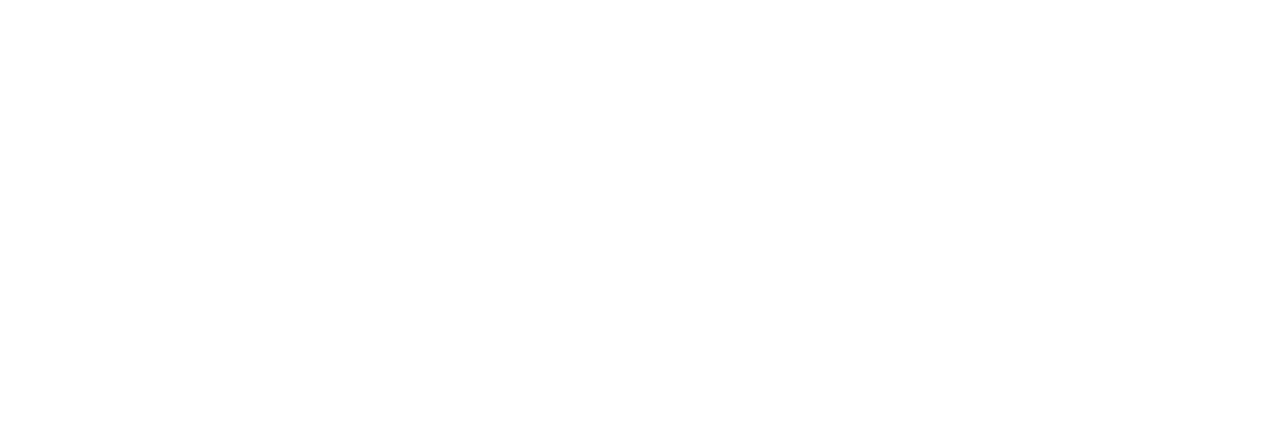
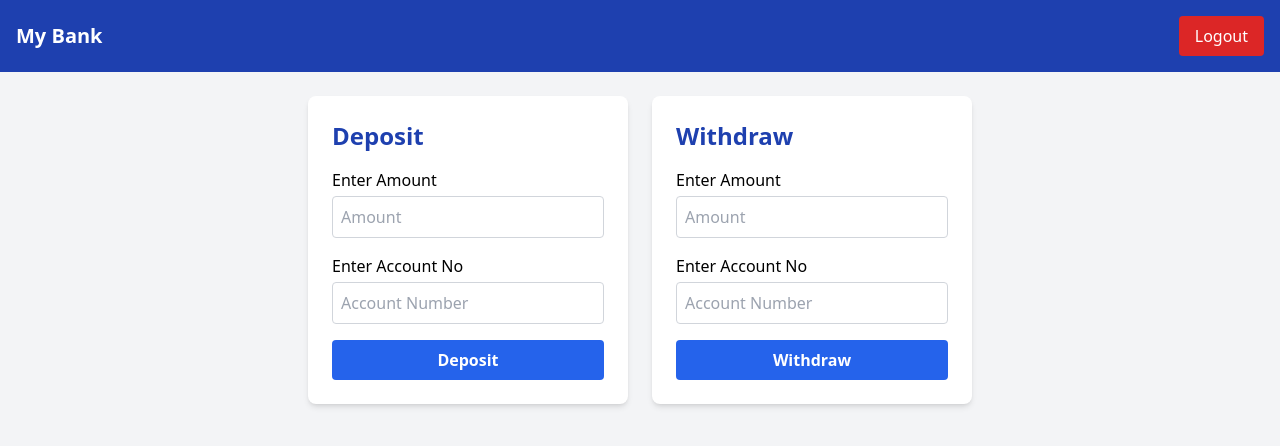
Before and after one commit to ananthu1219/bank, a plain HTML site: page home.html in a window 1280 px wide. Drawn offline with nearby package versions, Linux system fonts and the light colour scheme.

Commit message:
Your message

```diff
--- a/home.html
+++ b/home.html
@@ -3,9 +3,45 @@
 <head>
     <meta charset="UTF-8">
     <meta name="viewport" content="width=device-width, initial-scale=1.0">
-    <title>Document</title>
+    <title>Bank Home Page</title>
+    <script src="https://cdn.tailwindcss.com"></script>
 </head>
-<body>
+<body class="bg-gray-100 font-sans">
+
+    <!-- Navbar -->
+    <nav class="bg-blue-800 text-white p-4 flex justify-between items-center">
+        <h1 class="text-xl font-bold">My Bank</h1>
+        <button class="bg-red-600 hover:bg-red-700 px-4 py-2 rounded">Logout</button>
+    </nav>
+
+    <!-- Body -->
+    <div class="flex flex-wrap justify-center gap-6 p-6">
+
+        <!-- Deposit Box -->
+        <div class="bg-white rounded-lg shadow-md p-6 w-80">
+            <h2 class="text-2xl font-semibold mb-4 text-blue-800">Deposit</h2>
+            <label for="deposit-amount" class="block mb-1 font-medium">Enter Amount</label>
+            <input type="number" id="deposit-amount" placeholder="Amount" class="w-full border border-gray-300 rounded p-2 mb-4 focus:outline-none focus:ring-2 focus:ring-blue-500">
+
+            <label for="deposit-account-number" class="block mb-1 font-medium">Enter Account No</label>
+            <input type="text" id="deposit-account-number" placeholder="Account Number" class="w-full border border-gray-300 rounded p-2 mb-4 focus:outline-none focus:ring-2 focus:ring-blue-500">
+
+            <button class="w-full bg-blue-600 hover:bg-blue-700 text-white font-semibold py-2 rounded">Deposit</button>
+        </div>
+
+        <!-- Withdraw Box -->
+        <div class="bg-white rounded-lg shadow-md p-6 w-80">
+            <h2 class="text-2xl font-semibold mb-4 text-blue-800">Withdraw</h2>
+            <label for="withdraw-amount" class="block mb-1 font-medium">Enter Amount</label>
+            <input type="number" id="withdraw-amount" placeholder="Amount" class="w-full border border-gray-300 rounded p-2 mb-4 focus:outline-none focus:ring-2 focus:ring-blue-500">
+
+            <label for="withdraw-account-number" class="block mb-1 font-medium">Enter Account No</label>
+            <input type="text" id="withdraw-account-number" placeholder="Account Number" class="w-full border border-gray-300 rounded p-2 mb-4 focus:outline-none focus:ring-2 focus:ring-blue-500">
+
+            <button class="w-full bg-blue-600 hover:bg-blue-700 text-white font-semibold py-2 rounded">Withdraw</button>
+        </div>
+
+    </div>
 
 </body>
 </html>
```
